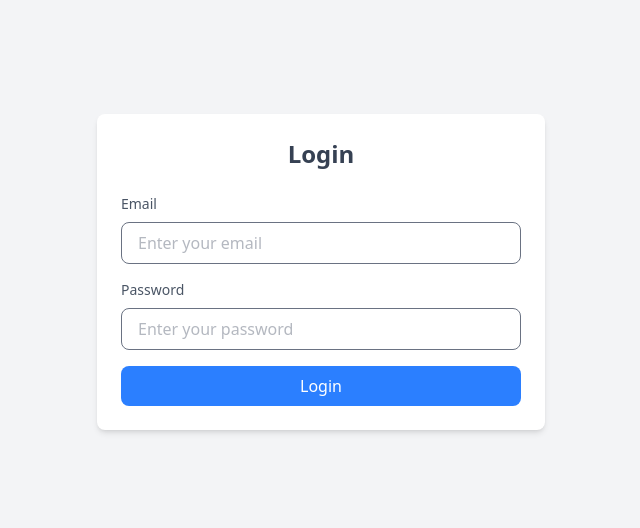
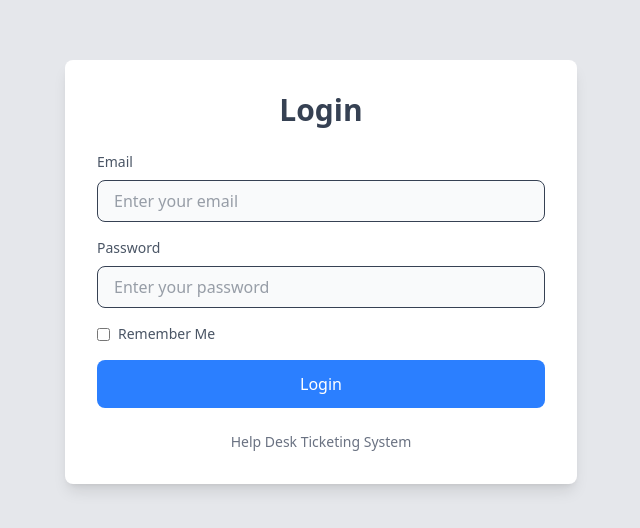
Before and after one commit to Janeirungu01/Helpdesk-Ticketing-System, a React (Vite) app: page / in a window 1280 px wide. Shown: the part 128-656 px from the top of the page, without its empty margins (319-959 px from the left). Built offline with nearby package versions, Linux system fonts and the light colour scheme.

Commit message:
add remember me button

```diff
--- a/src/components/Login.jsx
+++ b/src/components/Login.jsx
@@ -1,4 +1,111 @@
-import React, { useState } from "react";
+// import React, { useState } from "react";
+// import { useNavigate } from "react-router-dom";
+// import toast from "react-hot-toast";
+
+// function Login({ setUser }) {
+//   const navigate = useNavigate();
+
+//   const adminUser = {
+//     userType: "Admin",
+//     userName: "Admin",
+//     email: "admin@gmail.com",
+//     password: "Admin",
+//   };
+//   const regularUser = {
+//     userType: "Regular",
+//     userName: "User",
+//     email: "user@gmail.com",
+//     password: "User",
+//   };
+
+//   const [logginData, setLoggedInUser] = useState({
+//     email: "",
+//     password: "",
+//   });
+
+//   const handleChange = (e) => {
+//     const { name, value } = e.target;
+//     setLoggedInUser((prevState) => ({
+//       ...prevState,
+//       [name]: value,
+//     }));
+//   };
+
+//   const handleSubmit = (e) => {
+//     e.preventDefault();
+
+//     if (!logginData.email || !logginData.password) {
+//       toast.error("Please fill in all fields");
+//       return;
+//     }
+
+//     if (
+//       logginData.email === adminUser.email &&
+//       logginData.password === adminUser.password
+//     ) {
+//       setUser(adminUser);
+//       toast.success("Login successful!");
+//       navigate("/tickets");
+//     } else if (
+//       logginData.email === regularUser.email &&
+//       logginData.password === regularUser.password
+//     ) {
+//       setUser(regularUser);
+//       toast.success("Login successful!");
+//       navigate("/tickets");
+//     } else {
+//       toast.error("Invalid credentials!");
+//     }
+//   };
+
+//   return (
+//     <div className="flex items-center justify-center min-h-screen bg-gray-100">
+//       <div className="w-full max-w-md bg-white p-6 rounded-lg shadow-md">
+//         <h2 className="text-2xl font-bold text-center text-gray-700 mb-6">
+//           Login
+//         </h2>
+
+//         <form onSubmit={handleSubmit}>
+//           <div className="mb-4">
+//             <label className="block text-gray-600 text-sm mb-2">Email</label>
+//             <input
+//               type="email"
+//               placeholder="Enter your email"
+//               name="email"
+//               className="w-full px-4 py-2 border rounded-lg focus:ring text-gray-500"
+//               onChange={handleChange}
+//             />
+//           </div>
+
+//           <div className="mb-4">
+//             <label className="block text-gray-600 text-sm mb-2">Password</label>
+//             <input
+//               type="password"
+//               name="password"
+//               placeholder="Enter your password"
+//               className="w-full px-4 py-2 border rounded-lg focus:ring text-gray-500"
+//               onChange={handleChange}
+//             />
+//           </div>
+
+
+//           <button
+//             type="submit"
+//             className="w-full bg-blue-500 text-white py-2 rounded-lg hover:bg-blue-600 p-4 transition"
+//           >
+//             Login
+//           </button>
+//         </form>
+
+//       </div>
+//     </div>
+//   );
+// }
+
+// export default Login;
+
+
+import React, { useState, useEffect } from "react";
 import { useNavigate } from "react-router-dom";
 import toast from "react-hot-toast";
 
@@ -8,26 +115,34 @@ function Login({ setUser }) {
   const adminUser = {
     userType: "Admin",
     userName: "Admin",
-    email: "admin@gmail.com",
+    email: "admin@hospital.com",
     password: "Admin",
   };
   const regularUser = {
     userType: "Regular",
     userName: "User",
-    email: "user@gmail.com",
+    email: "user@hospital.com",
     password: "User",
   };
 
   const [logginData, setLoggedInUser] = useState({
     email: "",
     password: "",
+    rememberMe: false,
   });
 
+  useEffect(() => {
+    const storedEmail = localStorage.getItem("rememberedEmail");
+    if (storedEmail) {
+      setLoggedInUser((prev) => ({ ...prev, email: storedEmail, rememberMe: true }));
+    }
+  }, []);
+
   const handleChange = (e) => {
-    const { name, value } = e.target;
+    const { name, value, type, checked } = e.target;
     setLoggedInUser((prevState) => ({
       ...prevState,
-      [name]: value,
+      [name]: type === "checkbox" ? checked : value,
     }));
   };
 
@@ -45,6 +160,11 @@ function Login({ setUser }) {
     ) {
       setUser(adminUser);
       toast.success("Login successful!");
+      if (logginData.rememberMe) {
+        localStorage.setItem("rememberedEmail", logginData.email);
+      } else {
+        localStorage.removeItem("rememberedEmail");
+      }
       navigate("/tickets");
     } else if (
       logginData.email === regularUser.email &&
@@ -52,6 +172,11 @@ function Login({ setUser }) {
     ) {
       setUser(regularUser);
       toast.success("Login successful!");
+      if (logginData.rememberMe) {
+        localStorage.setItem("rememberedEmail", logginData.email);
+      } else {
+        localStorage.removeItem("rememberedEmail");
+      }
       navigate("/tickets");
     } else {
       toast.error("Invalid credentials!");
@@ -59,9 +184,9 @@ function Login({ setUser }) {
   };
 
   return (
-    <div className="flex items-center justify-center min-h-screen bg-gray-100">
-      <div className="w-full max-w-md bg-white p-6 rounded-lg shadow-md">
-        <h2 className="text-2xl font-bold text-center text-gray-700 mb-6">
+    <div className="flex items-center justify-center min-h-screen bg-gray-200">
+      <div className="w-full max-w-lg bg-white p-8 rounded-lg shadow-lg">
+        <h2 className="text-3xl font-bold text-center text-gray-700 mb-6">
           Login
         </h2>
 
@@ -72,7 +197,8 @@ function Login({ setUser }) {
               type="email"
               placeholder="Enter your email"
               name="email"
-              className="w-full px-4 py-2 border rounded-lg focus:ring text-gray-500"
+              value={logginData.email}
+              className="w-full px-4 py-2 border rounded-lg focus:ring text-gray-700 bg-gray-50"
               onChange={handleChange}
             />
           </div>
@@ -83,20 +209,33 @@ function Login({ setUser }) {
               type="password"
               name="password"
               placeholder="Enter your password"
-              className="w-full px-4 py-2 border rounded-lg focus:ring text-gray-500"
+              className="w-full px-4 py-2 border rounded-lg focus:ring text-gray-700 bg-gray-50"
               onChange={handleChange}
             />
           </div>
 
+          <div className="mb-4 flex items-center">
+            <input
+              type="checkbox"
+              name="rememberMe"
+              checked={logginData.rememberMe}
+              onChange={handleChange}
+              className="mr-2"
+            />
+            <label className="text-gray-600 text-sm">Remember Me</label>
+          </div>
 
           <button
             type="submit"
-            className="w-full bg-blue-500 text-white py-2 rounded-lg hover:bg-blue-600 p-4 transition"
+            className="w-full bg-blue-500 text-white py-3 rounded-lg hover:bg-blue-600 transition"
           >
             Login
           </button>
         </form>
 
+        <p className="text-center text-gray-500 text-sm mt-6">
+          Help Desk Ticketing System
+        </p>
       </div>
     </div>
   );
```
